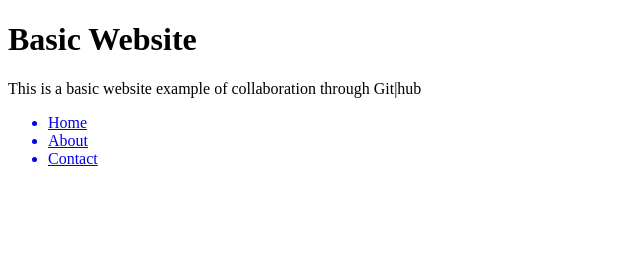
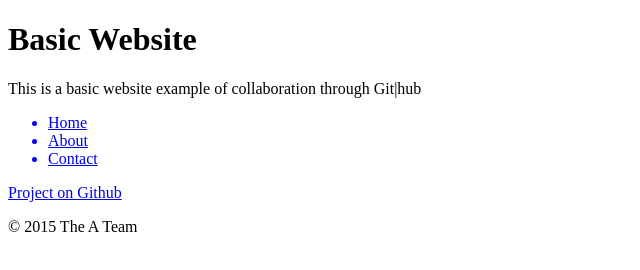
Before and after one commit to omarElsharkawy/basic_web, a plain HTML site: page index.html in a window 1280 px wide. Shown: the whole page, without its empty margins (0-640 px from the left). Drawn offline with Linux system fonts and the light colour scheme.

Commit message:
Modified footer in index.html

```diff
--- a/index.html
+++ b/index.html
@@ -20,6 +20,8 @@
     <section>
     </section>
     <footer>
+      <a href="https://github.com/omarElsharkawy/basic_web">Project on Github</a>
+      <p>&copy 2015 The A Team</p>
     </footer>
     <script src="js/script.js"></script>
   </body>
```
